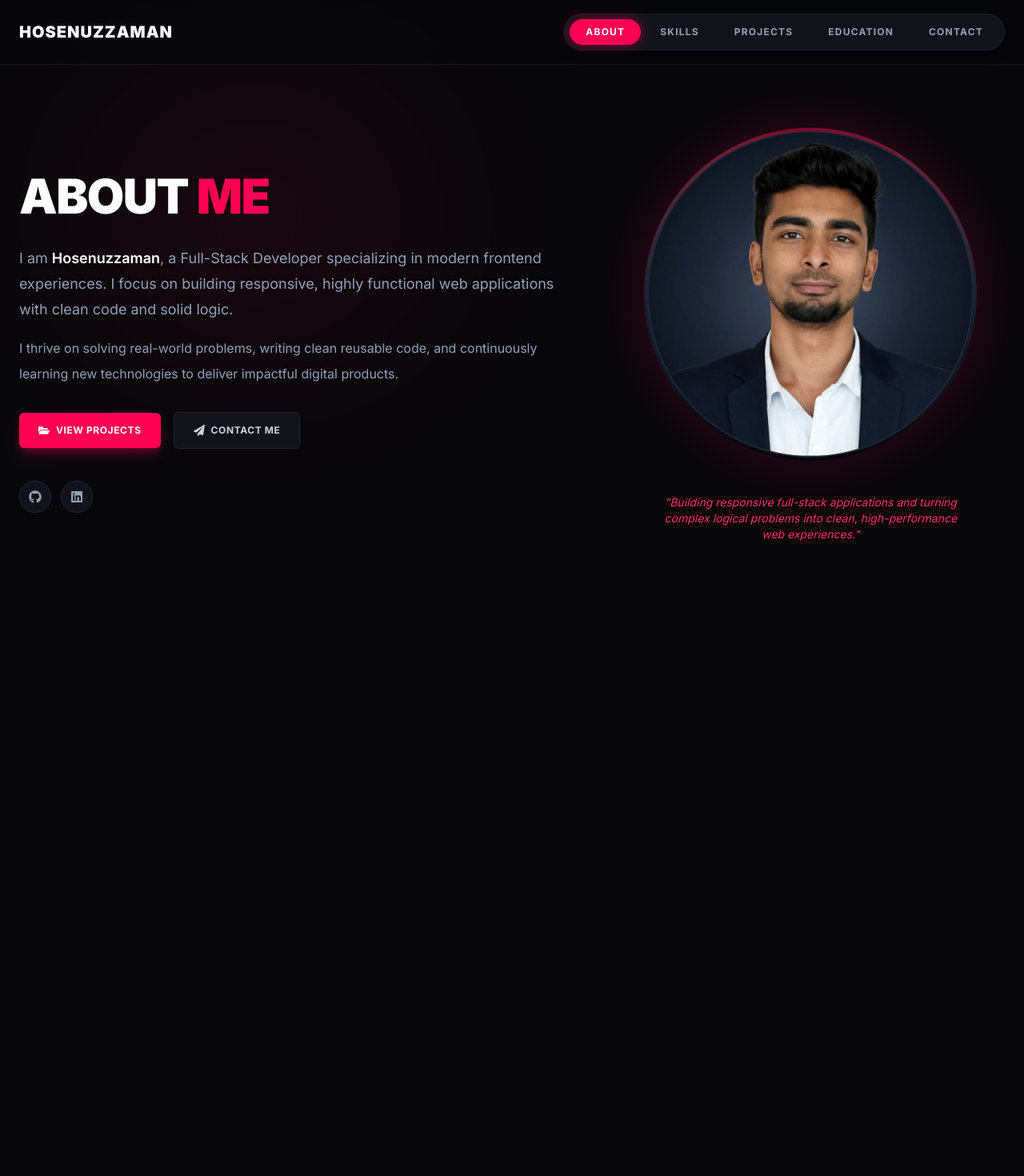
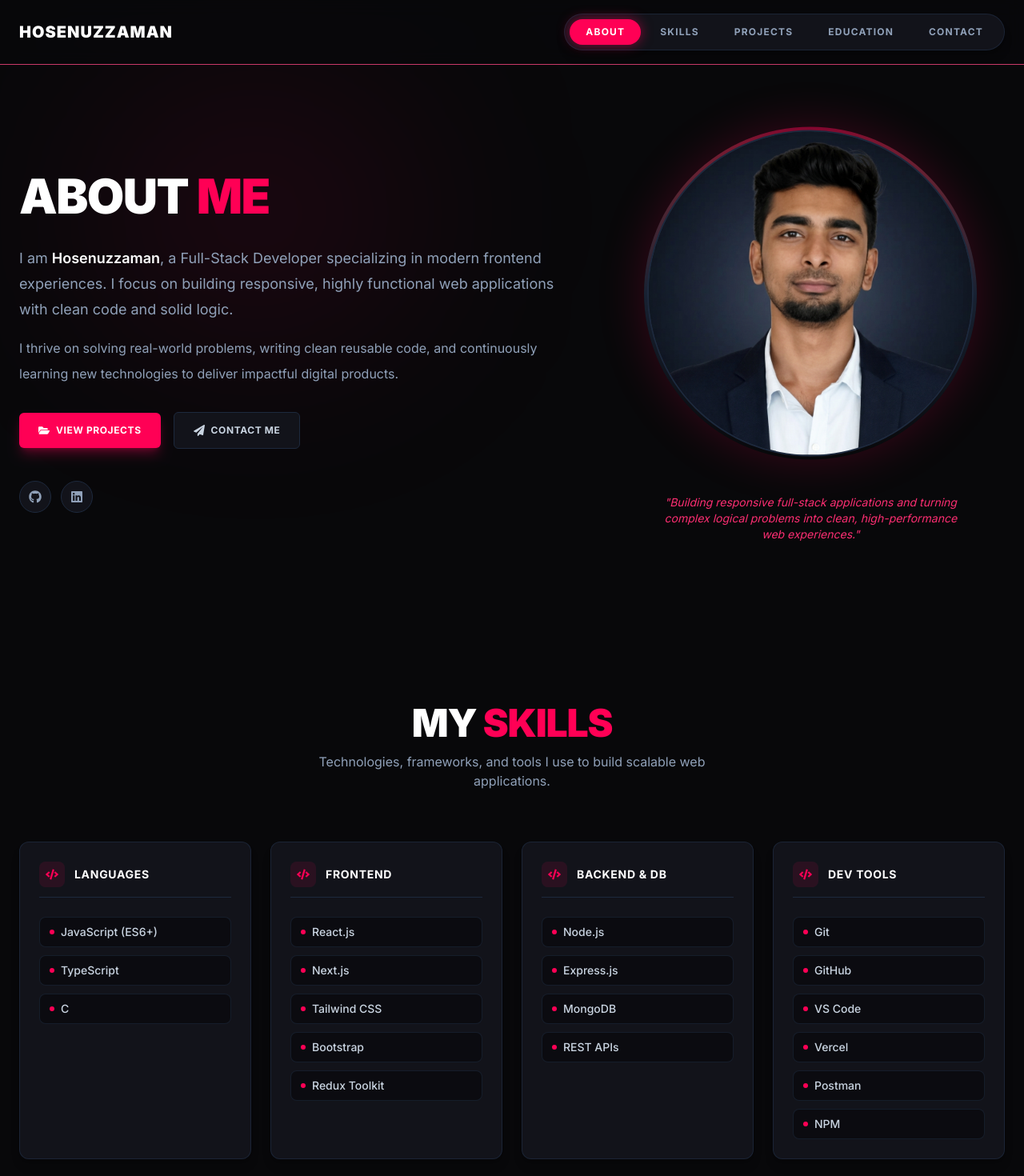
Before and after one commit to shawon2911/My-Portfolio, a Next.js app: page / in a window 1280 px wide. Shown: the top 1470 px of the page at 80% size. Before the commit the page ends 800 px from the top, so only its background shows below. Built offline with nearby package versions, Linux system fonts and the light colour scheme.

Commit message:
skill section done

```diff
--- a/src/Components/common/Navbar.tsx
+++ b/src/Components/common/Navbar.tsx
@@ -1,83 +1,51 @@
-// // components/Navbar.tsx
-// 'use client';
 
-// import { useState } from 'react';
-// import { motion } from 'framer-motion';
-
-// const NAV_ITEMS = [
-//   { label: 'ABOUT', href: '#about' },
-//   { label: 'SKILLS', href: '#skills' },
-//   { label: 'PROJECTS', href: '#projects' },
-//   { label: 'EDUCATION', href: '#education' },
-//   { label: 'CONTACT', href: '#contact' },
-// ];
-
-// export default function Navbar() {
-//   const [activeTab, setActiveTab] = useState('ABOUT');
-
-//   return (
-//     <header className="fixed top-0 left-0 right-0 z-50 bg-slate-950/80 backdrop-blur-md border-b border-slate-800/50">
-//       <div className="max-w-7xl mx-auto px-6 h-20 flex items-center justify-between">
-
-//         {/* 1. Brand / Name */}
-//         <a href="#" className="text-xl font-black tracking-wider text-white uppercase">
-//           HOSENUZZAMAN
-//         </a>
-
-//         {/* 2. Floating Capsule Nav */}
-//         <nav className="flex items-center gap-1 bg-slate-900/90 border border-slate-800/80 p-1.5 rounded-full shadow-lg">
-//           {NAV_ITEMS.map((item) => {
-//             const isActive = activeTab === item.label;
-//             return (
-//               <a
-//                 key={item.label}
-//                 href={item.href}
-//                 onClick={() => setActiveTab(item.label)}
-//                 className={`relative px-5 py-2 text-xs font-bold tracking-widest transition-colors duration-200 uppercase rounded-full ${
-//                   isActive ? 'text-white' : 'text-slate-400 hover:text-slate-200'
-//                 }`}
-//               >
-//                 {/* Smooth Animated Pink Pill Highlight */}
-//                 {isActive && (
-//                   <motion.div
-//                     layoutId="active-pill"
-//                     className="absolute inset-0 bg-pink-600 rounded-full -z-10 shadow-md shadow-pink-600/30"
-//                     transition={{ type: 'spring', stiffness: 380, damping: 30 }}
-//                   />
-//                 )}
-//                 <span className="relative z-10">{item.label}</span>
-//               </a>
-//             );
-//           })}
-//         </nav>
-
-//       </div>
-//     </header>
-//   );
-// }
-
-
-
-
-// components/Navbar.tsx
 'use client';
 
-import { useState } from 'react';
+import { useState, useEffect } from 'react';
 import { motion } from 'framer-motion';
 
 const NAV_ITEMS = [
-  { label: 'ABOUT', href: '#about' },
-  { label: 'SKILLS', href: '#skills' },
-  { label: 'PROJECTS', href: '#projects' },
-  { label: 'EDUCATION', href: '#education' },
-  { label: 'CONTACT', href: '#contact' },
+  { label: 'ABOUT', id: 'about' },
+  { label: 'SKILLS', id: 'skills' },
+  { label: 'PROJECTS', id: 'projects' },
+  { label: 'EDUCATION', id: 'education' },
+  { label: 'CONTACT', id: 'contact' },
 ];
 
 export default function Navbar() {
-  const [activeTab, setActiveTab] = useState('ABOUT');
+  const [activeTab, setActiveTab] = useState('about');
+
+  useEffect(() => {
+    // 1. Target all section elements by ID
+    const sections = NAV_ITEMS.map((item) => document.getElementById(item.id)).filter(
+      (el): el is HTMLElement => el !== null
+    );
+
+    // 2. Set up IntersectionObserver
+    const observer = new IntersectionObserver(
+      (entries) => {
+        entries.forEach((entry) => {
+          if (entry.isIntersecting) {
+            setActiveTab(entry.target.id);
+          }
+        });
+      },
+      {
+        rootMargin: '-30% 0px -50% 0px', // Triggers when section reaches upper part of viewport
+        threshold: 0,
+      }
+    );
+
+    // 3. Observe each section
+    sections.forEach((section) => observer.observe(section));
+
+    return () => {
+      sections.forEach((section) => observer.unobserve(section));
+    };
+  }, []);
 
   return (
-    <header className="fixed top-0 left-0 right-0 z-50 bg-[#08080a]/90 backdrop-blur-md border-b border-slate-800/50">
+    <header className="fixed top-0 left-0 right-0 z-50 bg-[#08080a]/90 backdrop-blur-md border-b border-[#c93969]">
       <div className="max-w-7xl mx-auto px-6 h-20 flex items-center justify-between">
 
         {/* Brand / Logo */}
@@ -85,20 +53,20 @@ export default function Navbar() {
           HOSENUZZAMAN
         </a>
 
-        {/* Floating Capsule Nav Container */}
+        {/* Floating Nav Container */}
         <nav className="flex items-center gap-1 bg-[#12131a] border border-slate-800/80 p-1.5 rounded-full shadow-lg">
           {NAV_ITEMS.map((item) => {
-            const isActive = activeTab === item.label;
+            const isActive = activeTab === item.id;
             return (
               <a
-                key={item.label}
-                href={item.href}
-                onClick={() => setActiveTab(item.label)}
+                key={item.id}
+                href={`#${item.id}`}
+                onClick={() => setActiveTab(item.id)}
                 className={`relative px-5 py-2 text-xs font-bold tracking-widest uppercase rounded-full transition-colors duration-200 select-none ${
                   isActive ? 'text-white' : 'text-slate-400 hover:text-slate-200'
                 }`}
               >
-                {/* Vibrant Hot Pink Pill Background */}
+                {/* Active Hot Pink Background Badge */}
                 {isActive && (
                   <motion.span
                     layoutId="active-pill"
@@ -107,7 +75,7 @@ export default function Navbar() {
                   />
                 )}
 
-                {/* Link Text - Lifted above the background pill */}
+                {/* Link Text */}
                 <span className="relative z-10">{item.label}</span>
               </a>
             );
--- a/src/Components/sections/Hero.tsx
+++ b/src/Components/sections/Hero.tsx
@@ -67,8 +67,8 @@ export default function Hero() {
           {/* Circle Social Links */}
           <div className="mt-10 flex items-center gap-3">
             {[
-              { icon: <FaGithub />, href: "https://github.com" },
-              { icon: <FaLinkedin />, href: "https://linkedin.com" },
+              { icon: <FaGithub />, href: "https://github.com/shawon2911" },
+              { icon: <FaLinkedin />, href: "https://www.linkedin.com/in/hosenuzzaman" },
             ].map((social, idx) => (
               <a
                 key={idx}
@@ -102,14 +102,14 @@ export default function Hero() {
             }}
           >
             <div className="w-full h-full rounded-full bg-[#12131a] overflow-hidden border-2 border-slate-800 flex items-center justify-center relative shadow-inner">
-              <Image
-                src="/portfolio-image.png"
-                alt="Profile Photo"
-                fill
-                sizes="(max-width: 640px) 320px, 416px"
-                className="object-cover object-top"
-                priority
-              />
+             <Image
+  src="/portfolio-image.png"
+  alt="Profile Photo"
+  width={500}
+  height={500}
+  className="w-full h-full object-cover object-top"
+  priority
+/>
             </div>
           </motion.div>
 
--- /dev/null
+++ b/src/Components/sections/Skills.tsx
@@ -0,0 +1,69 @@
+
+'use client';
+
+import { motion } from 'framer-motion';
+import { SKILL_CATEGORIES } from '@/lib/skills';
+import { FaCode } from 'react-icons/fa';
+
+export default function Skills() {
+  return (
+    <section id="skills" className="py-20 max-w-7xl mx-auto px-6">
+
+      {/* Section Header */}
+      <div className="text-center mb-16">
+        <motion.h2
+          className="text-3xl sm:text-5xl font-black tracking-tight text-white uppercase"
+          initial={{ opacity: 0, y: 20 }}
+          whileInView={{ opacity: 1, y: 0 }}
+          viewport={{ once: true }}
+          transition={{ duration: 0.5 }}
+        >
+          MY <span className="text-[#ff0055]">SKILLS</span>
+        </motion.h2>
+        <p className="mt-3 text-slate-400 text-sm sm:text-base max-w-xl mx-auto">
+          Technologies, frameworks, and tools I use to build scalable web applications.
+        </p>
+      </div>
+
+      {/* Skills Card Grid */}
+      <div className="grid grid-cols-1 sm:grid-cols-2 lg:grid-cols-4 gap-6">
+        {SKILL_CATEGORIES.map((category, idx) => (
+          <motion.div
+            key={category.title}
+            className="bg-[#12131a] border border-slate-800/80 rounded-xl p-6 shadow-lg hover:border-[#ff0055]/50 transition-all duration-300 flex flex-col justify-between"
+            initial={{ opacity: 0, y: 30 }}
+            whileInView={{ opacity: 1, y: 0 }}
+            viewport={{ once: true }}
+            transition={{ duration: 0.4, delay: idx * 0.1 }}
+          >
+            <div>
+              {/* Category Header */}
+              <div className="flex items-center gap-3 mb-6 pb-3 border-b border-slate-800">
+                <div className="p-2 rounded-lg bg-[#ff0055]/10 text-[#ff0055]">
+                  <FaCode className="text-base" />
+                </div>
+                <h3 className="text-sm font-bold tracking-wider text-white uppercase">
+                  {category.title}
+                </h3>
+              </div>
+
+              {/* Skill Items List */}
+              <ul className="space-y-2.5">
+                {category.skills.map((skill) => (
+                  <li
+                    key={skill}
+                    className="flex items-center gap-2 text-xs sm:text-sm font-medium text-slate-300 bg-[#08080a]/60 px-3 py-2 rounded-lg border border-slate-800/60 hover:text-white hover:border-[#ff0055]/30 transition-colors"
+                  >
+                    <span className="w-1.5 h-1.5 rounded-full bg-[#ff0055]" />
+                    {skill}
+                  </li>
+                ))}
+              </ul>
+            </div>
+          </motion.div>
+        ))}
+      </div>
+
+    </section>
+  );
+}
--- a/src/app/page.tsx
+++ b/src/app/page.tsx
@@ -1,5 +1,6 @@
 import Navbar from "@/Components/common/Navbar";
 import Hero from "@/Components/sections/Hero";
+import Skills from "@/Components/sections/Skills";
 
 
 
@@ -8,6 +9,7 @@ export default function Home() {
     <main className="w-full">
       <Navbar />
       <Hero />
+      <Skills />
     </main>
   );
 }
--- /dev/null
+++ b/src/lib/skills.ts
@@ -0,0 +1,25 @@
+// lib/skills.ts
+
+export interface SkillCategory {
+  title: string;
+  skills: string[];
+}
+
+export const SKILL_CATEGORIES: SkillCategory[] = [
+  {
+    title: "LANGUAGES",
+    skills: ["JavaScript (ES6+)", "TypeScript", "C"],
+  },
+  {
+    title: "FRONTEND",
+    skills: ["React.js", "Next.js", "Tailwind CSS", "Bootstrap", "Redux Toolkit"],
+  },
+  {
+    title: "BACKEND & DB",
+    skills: ["Node.js", "Express.js", "MongoDB", "REST APIs"],
+  },
+  {
+    title: "DEV TOOLS",
+    skills: ["Git", "GitHub", "VS Code", "Vercel", "Postman", "NPM"],
+  },
+];
```
